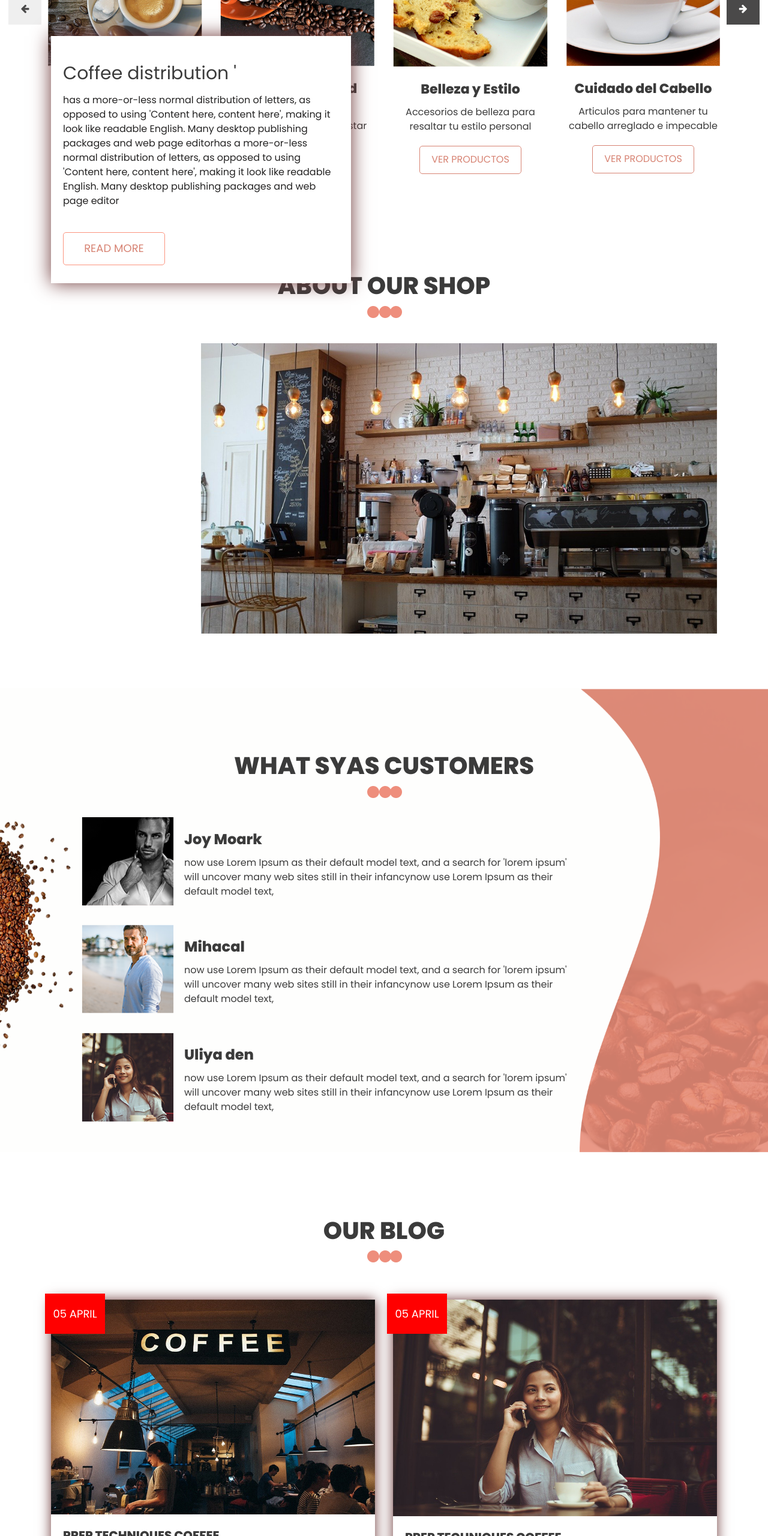
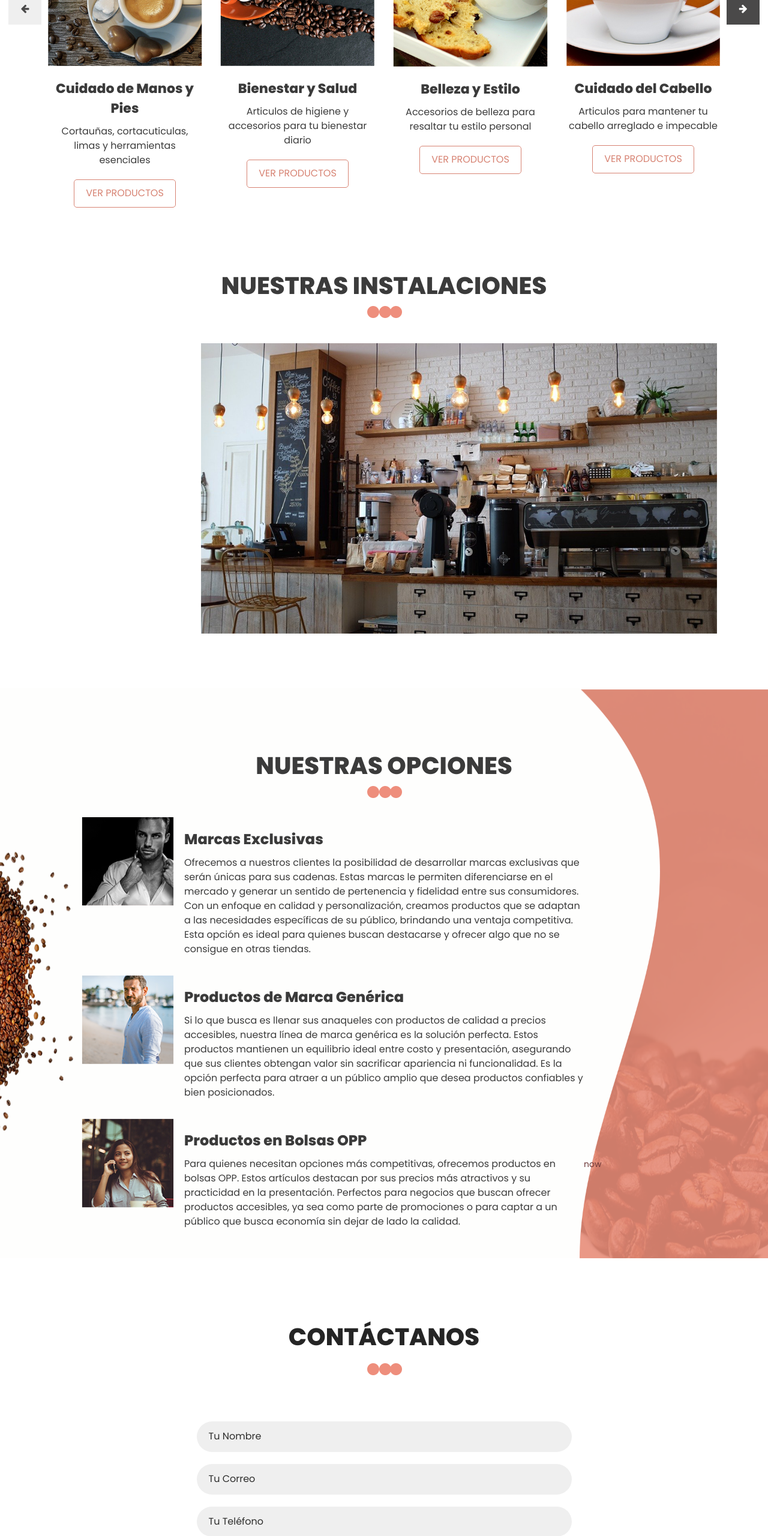
Before and after one commit to tradepointexpress/web, a plain HTML site: page index.html in a window 1280 px wide. Shown: the part 1490-4050 px from the top of the page at 60% size. Drawn offline with nearby package versions, Linux system fonts and the light colour scheme; files whose address does not match are found by name.

Commit message:
Update index.html

```diff
--- a/index.html
+++ b/index.html
@@ -173,17 +173,12 @@
          <div class="container">
             <div class="row">
                <div class="col-md-12">
-                  <h1 class="about_taital">About Our shop</h1>
+                  <h1 class="about_taital">Nuestras Instalaciones</h1>
                   <div class="bulit_icon"><img src="images/bulit-icon.png"></div>
                </div>
             </div>
             <div class="about_section_2 layout_padding">
                <div class="image_iman"><img src="images/about-img.png" class="about_img"></div>
-               <div class="about_taital_box">
-                  <h1 class="about_taital_1">Coffee distribution '</h1>
-                  <p class=" about_text">has a more-or-less normal distribution of letters, as opposed to using 'Content here, content here', making it look like readable English. Many desktop publishing packages and web page editorhas a more-or-less normal distribution of letters, as opposed to using 'Content here, content here', making it look like readable English. Many desktop publishing packages and web page editor</p>
-                  <div class="readmore_btn"><a href="#">Read More</a></div>
-               </div>
             </div>
          </div>
       </div>
@@ -193,7 +188,7 @@
          <div class="container">
             <div class="row">
                <div class="col-md-12">
-                  <h1 class="about_taital">What syas customers</h1>
+                  <h1 class="about_taital">Nuestras opciones</h1>
                   <div class="bulit_icon"><img src="images/bulit-icon.png"></div>
                </div>
             </div>
@@ -203,8 +198,8 @@
                      <div class="client_img"><img src="images/client-img1.png"></div>
                   </div>
                   <div class="client_right">
-                     <h3 class="moark_text">Joy Moark</h3>
-                     <p class="client_text">now use Lorem Ipsum as their default model text, and a search for 'lorem ipsum' will uncover many web sites still in their infancynow use Lorem Ipsum as their default model text, </p>
+                     <h3 class="moark_text">Marcas Exclusivas</h3>
+                     <p class="client_text">Ofrecemos a nuestros clientes la posibilidad de desarrollar marcas exclusivas que serán únicas para sus cadenas. Estas marcas le permiten diferenciarse en el mercado y generar un sentido de pertenencia y fidelidad entre sus consumidores. Con un enfoque en calidad y personalización, creamos productos que se adaptan a las necesidades específicas de su público, brindando una ventaja competitiva. Esta opción es ideal para quienes buscan destacarse y ofrecer algo que no se consigue en otras tiendas. </p>
                   </div>
                </div>
                <div class="client_taital_main">
@@ -212,8 +207,8 @@
                      <div class="client_img"><img src="images/client-img2.png"></div>
                   </div>
                   <div class="client_right">
-                     <h3 class="moark_text">Mihacal</h3>
-                     <p class="client_text">now use Lorem Ipsum as their default model text, and a search for 'lorem ipsum' will uncover many web sites still in their infancynow use Lorem Ipsum as their default model text, </p>
+                     <h3 class="moark_text">Productos de Marca Genérica</h3>
+                     <p class="client_text">Si lo que busca es llenar sus anaqueles con productos de calidad a precios accesibles, nuestra línea de marca genérica es la solución perfecta. Estos productos mantienen un equilibrio ideal entre costo y presentación, asegurando que sus clientes obtengan valor sin sacrificar apariencia ni funcionalidad. Es la opción perfecta para atraer a un público amplio que desea productos confiables y bien posicionados. </p>
                   </div>
                </div>
                <div class="client_taital_main">
@@ -221,54 +216,20 @@
                      <div class="client_img"><img src="images/client-img3.png"></div>
                   </div>
                   <div class="client_right">
-                     <h3 class="moark_text">Uliya den</h3>
-                     <p class="client_text">now use Lorem Ipsum as their default model text, and a search for 'lorem ipsum' will uncover many web sites still in their infancynow use Lorem Ipsum as their default model text, </p>
+                     <h3 class="moark_text">Productos en Bolsas OPP</h3>now
+                     <p class="client_text">Para quienes necesitan opciones más competitivas, ofrecemos productos en bolsas OPP. Estos artículos destacan por sus precios más atractivos y su practicidad en la presentación. Perfectos para negocios que buscan ofrecer productos accesibles, ya sea como parte de promociones o para captar a un público que busca economía sin dejar de lado la calidad. </p>
                   </div>
                </div>
             </div>
          </div>
       </div>
       <!-- client section end -->
-      <!-- blog section start -->
-      <div class="blog_section layout_padding">
-         <div class="container">
-            <div class="row">
-               <div class="col-md-12">
-                  <h1 class="about_taital">Our Blog</h1>
-                  <div class="bulit_icon"><img src="images/bulit-icon.png"></div>
-               </div>
-            </div>
-            <div class="blog_section_2">
-               <div class="row">
-                  <div class="col-md-6">
-                     <div class="blog_box">
-                        <div class="blog_img"><img src="images/blog-img1.png"></div>
-                        <h4 class="date_text">05 April</h4>
-                        <h4 class="prep_text">PREP TECHNIQUES Coffee</h4>
-                        <p class="lorem_text">distracted by the readable content of a page when looking at its layout. The point of using Lorem Ipsum is that it has a moredistracted by the readable content of a page when looking at its layout. The point of using Lorem Ipsum is that it has a more</p>
-                     </div>
-                     <div class="read_bt"><a href="#">Read More</a></div>
-                  </div>
-                  <div class="col-md-6">
-                     <div class="blog_box">
-                        <div class="blog_img"><img src="images/blog-img2.png"></div>
-                        <h4 class="date_text">05 April</h4>
-                        <h4 class="prep_text">PREP TECHNIQUES Coffee</h4>
-                        <p class="lorem_text">distracted by the readable content of a page when looking at its layout. The point of using Lorem Ipsum is that it has a moredistracted by the readable content of a page when looking at its layout. The point of using Lorem Ipsum is that it has a more</p>
-                     </div>
-                     <div class="read_bt"><a href="#">Read More</a></div>
-                  </div>
-               </div>
-            </div>
-         </div>
-      </div>
-      <!-- blog section end -->
       <!-- contact section start -->
       <div class="contact_section layout_padding">
          <div class="container">
             <div class="row">
                <div class="col-sm-12">
-                  <h1 class="contact_taital">Get In Touch</h1>
+                  <h1 class="contact_taital">Contáctanos</h1>
                   <div class="bulit_icon"><img src="images/bulit-icon.png"></div>
                </div>
             </div>
@@ -278,11 +239,11 @@
                <div class="row">
                   <div class="col-md-12">
                      <div class="mail_section_1">
-                        <input type="text" class="mail_text" placeholder="Your Name" name="Your Name">
-                        <input type="text" class="mail_text" placeholder="Your Email" name="Your Email">
-                        <input type="text" class="mail_text" placeholder="Your Phone" name="Your Phone">
-                        <textarea class="massage-bt" placeholder="Massage" rows="5" id="comment" name="Massage"></textarea>
-                        <div class="send_bt"><a href="#">SEND</a></div>
+                        <input type="text" class="mail_text" placeholder="Tu Nombre" name="Tu Nombre">
+                        <input type="text" class="mail_text" placeholder="Tu Correo" name="Tu Correo">
+                        <input type="text" class="mail_text" placeholder="Tu Teléfono" name="Tu Teléfono">
+                        <textarea class="massage-bt" placeholder="Mensaje" rows="5" id="comment" name="Mensaje"></textarea>
+                        <div class="send_bt"><a href="#">ENVIAR</a></div>
                      </div>
                   </div>
                   <div class="map_main">
@@ -300,7 +261,7 @@
          <div class="container">
             <div class="row">
                <div class="col-md-12">
-                  <h1 class="address_text">Address</h1>
+                  <h1 class="address_text">Dirección</h1>
                   <p class="footer_text">here, content here', making it look like readable English. Many desktop publishing packages and web page editors now use </p>
                   <div class="location_text">
                      <ul>
```
